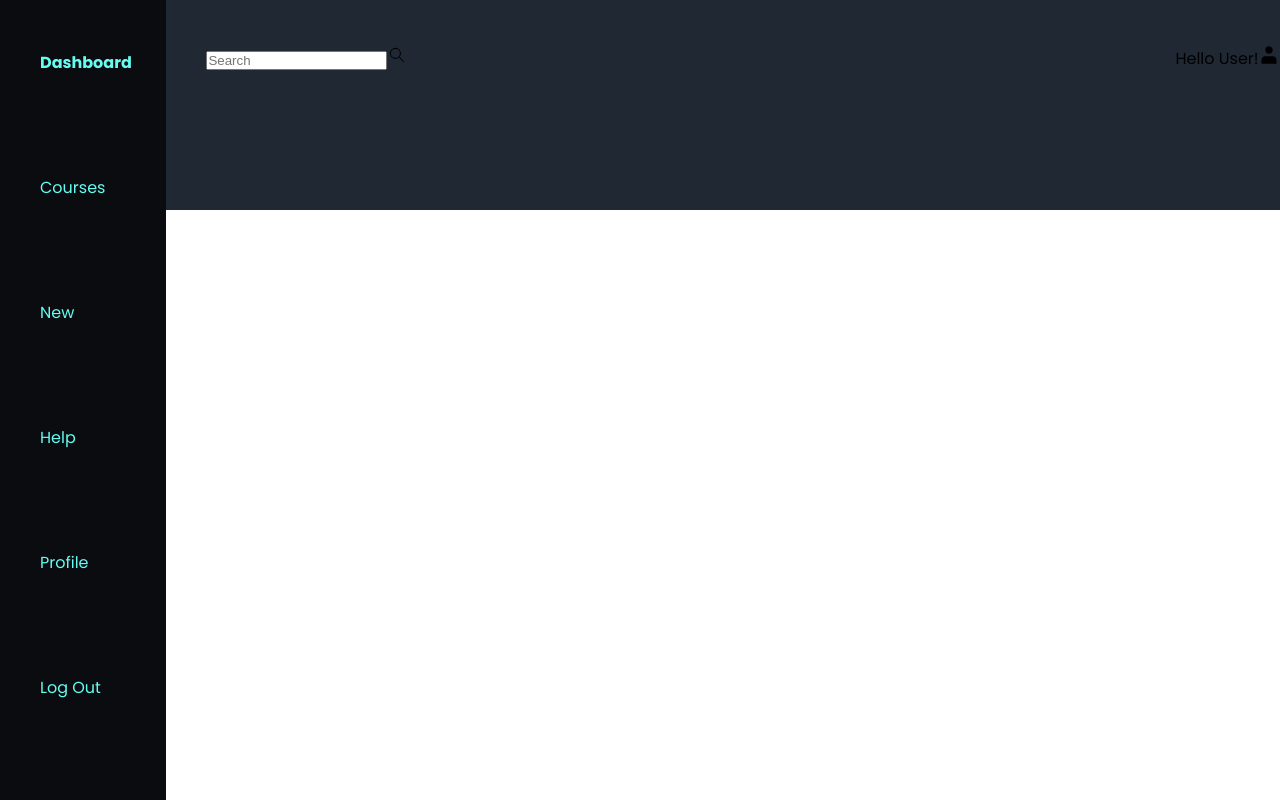
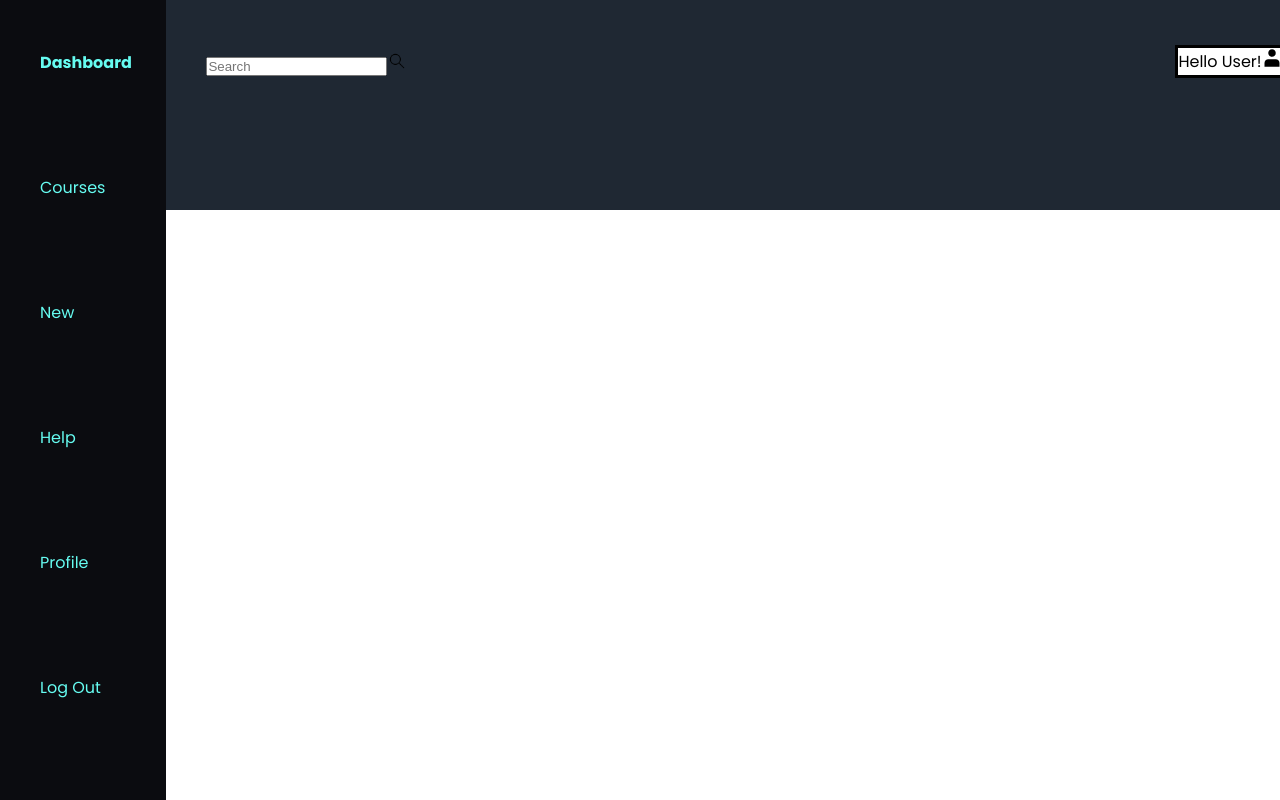
Before and after one commit to downstreamspiral/learn_path, a plain HTML site: page index.html in a window 1280 px wide. In both pictures the pointer is over the element 1226 px from the left and 58 px from the top of the page. Shown: the top 800 px of the page. Drawn offline with Linux system fonts and the light colour scheme.

Commit message:
hemendra

```diff
--- a/style.css
+++ b/style.css
@@ -89,5 +89,14 @@ body{
     margin-left: 60vw;
     white-space: nowrap;
     cursor: pointer;
+    color:#66FCF1;
+    border: 3px solid black;
+
 
 }
+
+.username-welcome:hover {
+    background-color: white;
+    color: black;
+
+}
```
